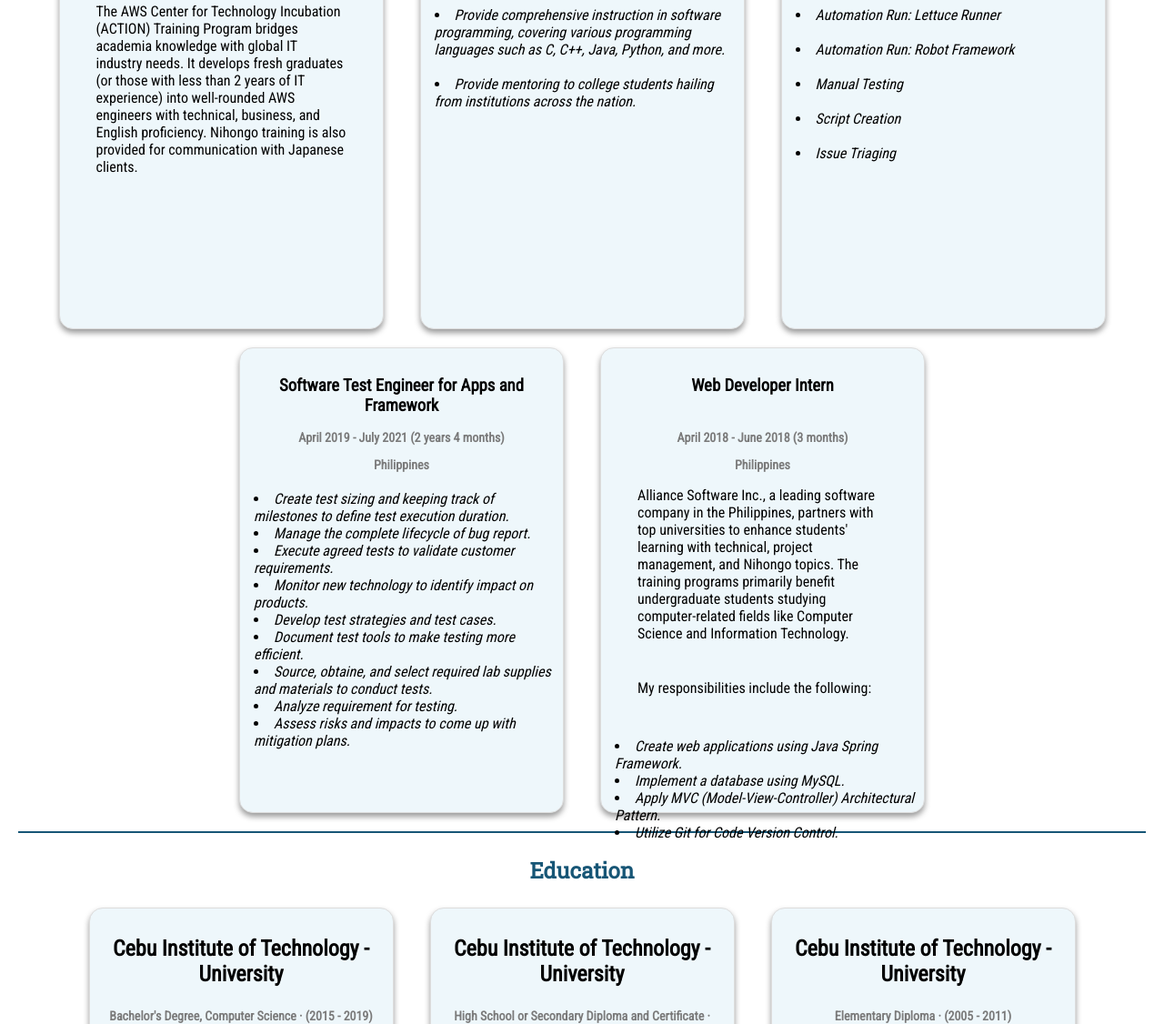
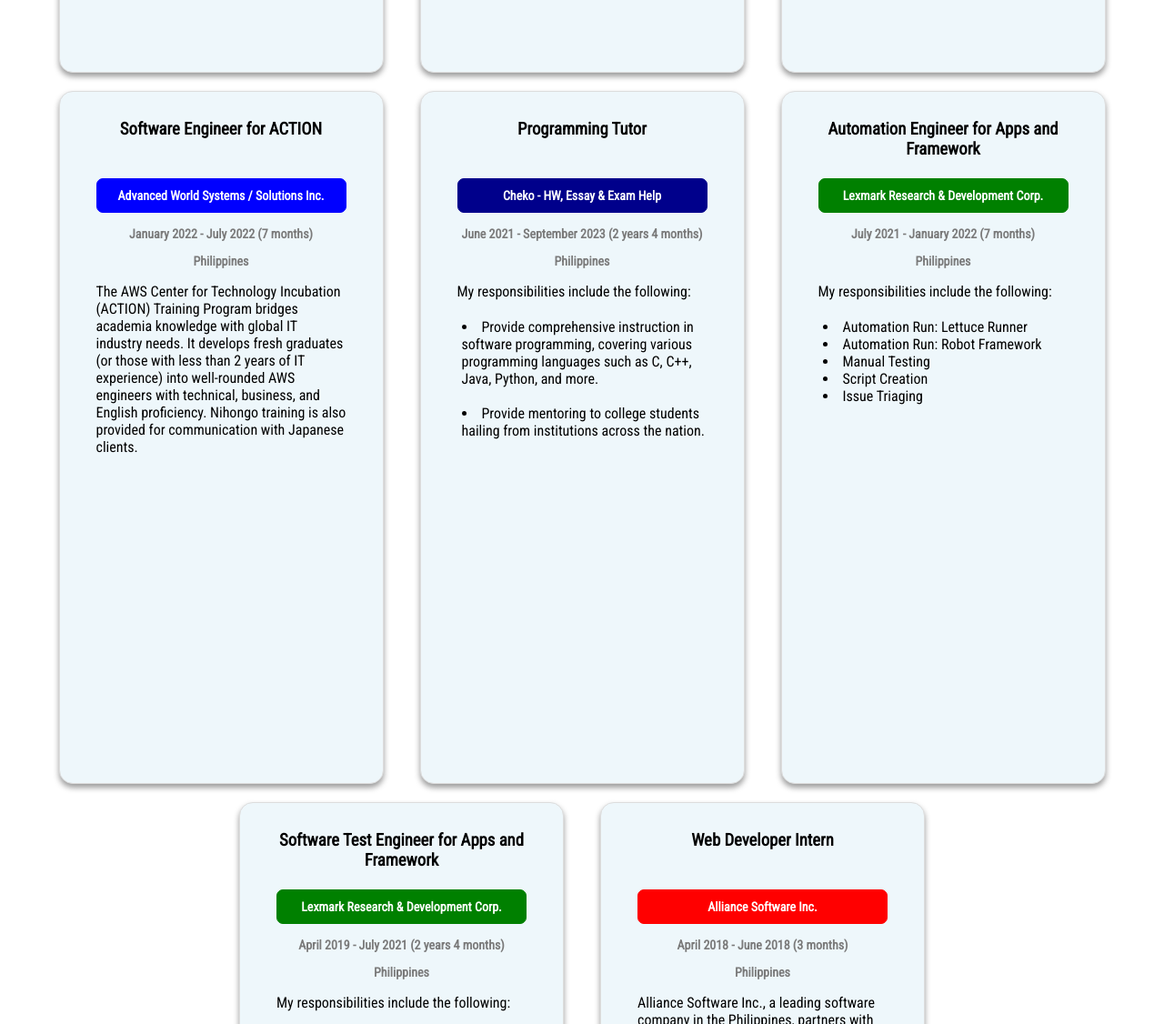
Before and after one commit to jeanmikhaelfuentes/resume-duplicate, a plain HTML site: page index.html in a window 1280 px wide. Shown: the part 1186-2312 px from the top of the page at 91% size. Drawn offline with Linux system fonts and the light colour scheme.

Commit message:
Updated CSS Styling

```diff
--- a/index.html
+++ b/index.html
@@ -39,6 +39,7 @@
                     <div class="experience-card">
                         <article>
                             <h3 class="position">Software Engineer for Networking & Connectivity vLTE Project</h3>
+                            <h4 class="company-aws">Advanced World Systems / Solutions Inc.</h4>
                             <h4 class="date">August 2023 - Present (5 months)</h4>
                             <h4 class="location">Philippines</h4>
                             <p class="information">As a software engineer at a Japanese firm, my responsibilities encompass the
@@ -54,6 +55,7 @@
                     <div class="experience-card">
                         <article>
                             <h3 class="position">Research And Development Engineer for NOTH QA Support</h3>
+                            <h4 class="company-aws">Advanced World Systems / Solutions Inc.</h4>
                             <h4 class="date">October 2022 - August 2023 (11 months)</h4>
                             <h4 class="location">Philippines</h4>
                             <p class="information"> As a research and development-focused software engineer, my role is to
@@ -69,6 +71,7 @@
                     <div class="experience-card">
                         <article>
                             <h3 class="position">Software Engineer for SHARP Web UI Development</h3>
+                            <h4 class="company-aws">Advanced World Systems / Solutions Inc.</h4>
                             <h4 class="date">July 2022 - October 2022 (4 months)</h4>
                             <h4 class="location">Philippines</h4>
                             <p class="information">As a software engineer, my role involves the end-to-end creation,
@@ -80,6 +83,7 @@
                     <div class="experience-card">
                         <article>
                             <h3 class="position">Software Engineer for ACTION</h3>
+                            <h4 class="company-aws">Advanced World Systems / Solutions Inc.</h4>
                             <h4 class="date">January 2022 - July 2022 (7 months)</h4>
                             <h4 class="location">Philippines</h4>
                             <p class="information">The AWS Center for Technology Incubation (ACTION) Training Program
@@ -92,9 +96,11 @@
                     <div class="experience-card">
                         <article>
                             <h3 class="position">Programming Tutor</h3>
+                            <h4 class="company-cheko">Cheko - HW, Essay & Exam Help</h4>
                             <h4 class="date">June 2021 - September 2023 (2 years 4 months)</h4>
                             <h4 class="location">Philippines</h4>
-                            <ul class="information-bullets">
+                            <p class="information"> My responsibilities include the following:</p>
+                            <ul class="experience-bullets">
                                 <li>Provide comprehensive instruction in software programming, covering
                                     various programming languages such as C, C++, Java, Python, and more.</li>
                                 <br>
@@ -106,17 +112,15 @@
                     <div class="experience-card">
                         <article>
                             <h3 class="position">Automation Engineer for Apps and Framework</h3>
+                            <h4 class="company-lexmark">Lexmark Research & Development Corp.</h4>
                             <h4 class="date">July 2021 - January 2022 (7 months)</h4>
                             <h4 class="location">Philippines</h4>
-                            <ul class="information-bullets">
+                            <p class="information"> My responsibilities include the following:</p>
+                            <ul class="experience-bullets">
                                 <li>Automation Run: Lettuce Runner</li>
-                                <br>
                                 <li>Automation Run: Robot Framework</li>
-                                <br>
                                 <li>Manual Testing</li>
-                                <br>
                                 <li>Script Creation</li>
-                                <br>
                                 <li>Issue Triaging</li>
                             </ul>
                         </article>
@@ -124,19 +128,29 @@
                     <div class="experience-card">
                         <article>
                             <h3 class="position">Software Test Engineer for Apps and Framework</h3>
+                            <h4 class="company-lexmark">Lexmark Research & Development Corp.</h4>
                             <h4 class="date">April 2019 - July 2021 (2 years 4 months)</h4>
                             <h4 class="location">Philippines</h4>
-                            <ul class="information-bullets">
+                            <p class="information"> My responsibilities include the following:</p>
+                            <ul class="experience-bullets">
                                 <li>Create test sizing and keeping track of milestones to define test execution
                                     duration.</li>
+                                <br>
                                 <li>Manage the complete lifecycle of bug report.</li>
+                                <br>
                                 <li>Execute agreed tests to validate customer requirements.</li>
+                                <br>
                                 <li>Monitor new technology to identify impact on products.</li>
+                                <br>
                                 <li>Develop test strategies and test cases.</li>
+                                <br>
                                 <li>Document test tools to make testing more efficient.</li>
-                                <li>Source, obtaine, and select required lab supplies and materials to conduct
+                                <br>
+                                <li>Source, obtain, and select required lab supplies and materials to conduct
                                     tests.</li>
+                                <br>
                                 <li>Analyze requirement for testing.</li>
+                                <br>
                                 <li>Assess risks and impacts to come up with mitigation plans.</li>
                             </ul>
                         </article>
@@ -144,6 +158,7 @@
                     <div class="experience-card">
                         <article>
                             <h3 class="position">Web Developer Intern</h3>
+                            <h4 class="company-alliance">Alliance Software Inc.</h4>
                             <h4 class="date">April 2018 - June 2018 (3 months)</h4>
                             <h4 class="location">Philippines</h4>
                             <p class="information">Alliance Software Inc., a leading software company in the Philippines, partners
@@ -152,10 +167,13 @@
                                 undergraduate students studying computer-related fields like Computer
                                 Science and Information Technology.</p>
                             <p class="information"> My responsibilities include the following:</p>
-                            <ul class="information-bullets">
+                            <ul class="experience-bullets">
                                 <li>Create web applications using Java Spring Framework.</li>
+                                <br>
                                 <li>Implement a database using MySQL.</li>
+                                <br>
                                 <li>Apply MVC (Model-View-Controller) Architectural Pattern.</li>
+                                <br>
                                 <li>Utilize Git for Code Version Control.</li>
                             </ul>
                         </article>
--- a/styles.css
+++ b/styles.css
@@ -15,7 +15,7 @@
 
 .information {
     font-family: 'Roboto Condensed', sans-serif;
-    padding: 0 30px 25px 30px;
+    padding: 0 30px 0 30px;
     text-align: left;
 }
 
@@ -66,6 +66,7 @@
     list-style-position: inside;
     padding-left: 5px;
     font-style: italic;
+    margin: 0 20px;
 }
 
 /* EXPERIENCE SECTION */
@@ -84,7 +85,67 @@
     border-radius: 15px;
     box-shadow: 0px 4px 6px rgba(0, 0, 0, 0.4);
     width: 335px;
-    height: 500px;
+    height: 750px;
+}
+
+.experience-bullets li {
+    font-family: 'Roboto Condensed', sans-serif;
+    text-align: left;
+    list-style-position: inside;
+    padding-left: 5px;
+    margin: 0 30px 0 30px;
+}
+
+.company-aws {
+    color: rgb(122, 122, 122);
+    font-family: 'Roboto Condensed', sans-serif;
+    font-size: 14px;
+    margin: 15px 30px 15px 30px;
+    padding: 10px;
+    box-sizing: border-box;
+    border: 1px solid blue;
+    border-radius: 7px;
+    color: white;
+    background-color: blue;
+}
+
+.company-cheko {
+    color: rgb(122, 122, 122);
+    font-family: 'Roboto Condensed', sans-serif;
+    font-size: 14px;
+    margin: 15px 30px 15px 30px;
+    padding: 10px;
+    box-sizing: border-box;
+    border: 1px solid darkblue;
+    border-radius: 7px;
+    color: white;
+    background-color: darkblue;
+}
+
+.company-lexmark {
+    color: rgb(122, 122, 122);
+    font-family: 'Roboto Condensed', sans-serif;
+    font-size: 14px;
+    margin: 15px 30px 15px 30px;
+    padding: 10px;
+    box-sizing: border-box;
+    border: 1px solid green;
+    border-radius: 7px;
+    color: white;
+    background-color: green;
+}
+
+.company-alliance {
+    color: rgb(122, 122, 122);
+    font-family: 'Roboto Condensed', sans-serif;
+    font-size: 14px;
+    margin: 15px 30px 15px 30px;
+    padding: 10px;
+    box-sizing: border-box;
+    border: 1px solid red;
+    border-radius: 7px;
+    color: white;
+    background-color: red;
 }
 
 /* EDUCATION SECTION */
```
